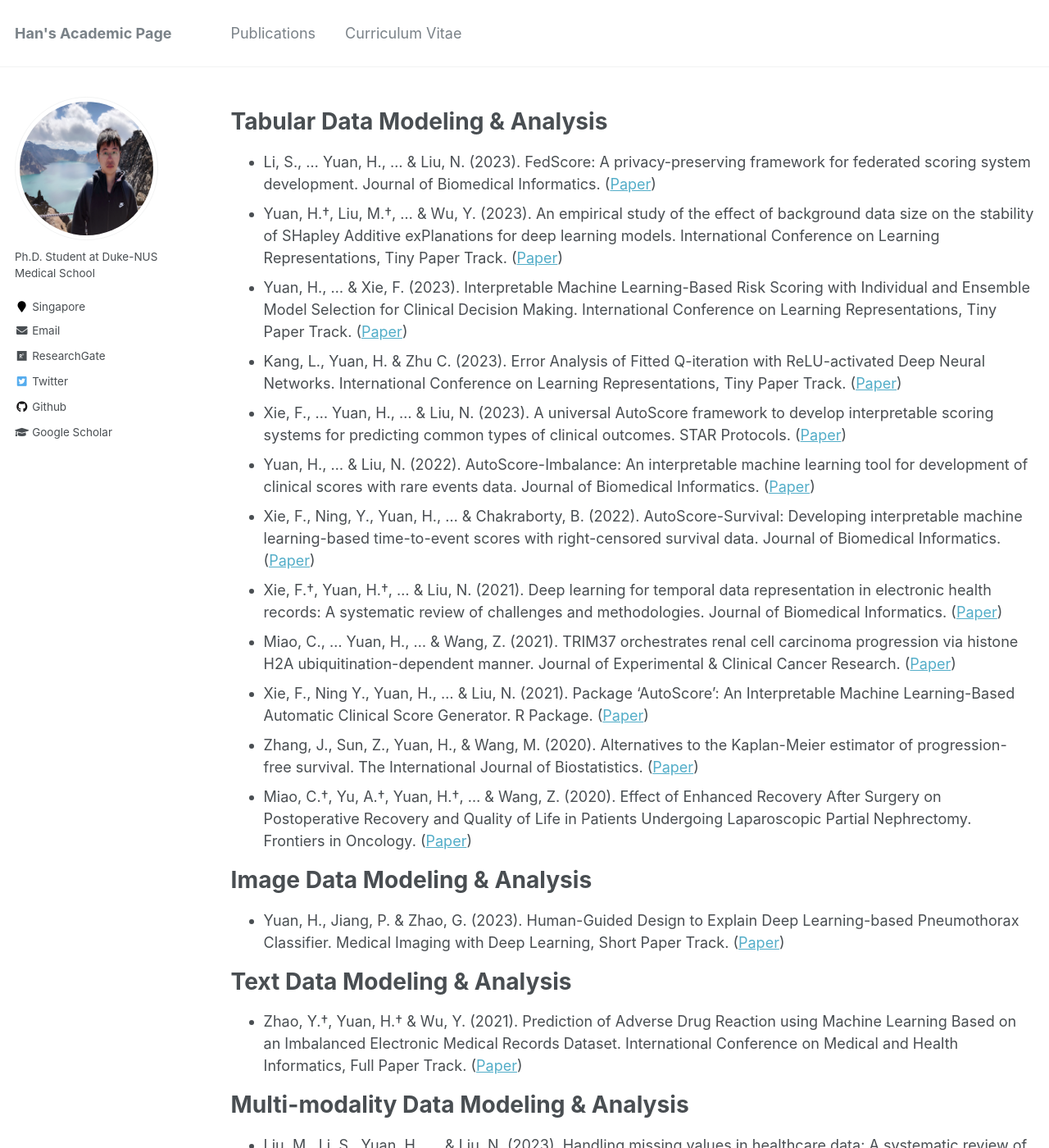
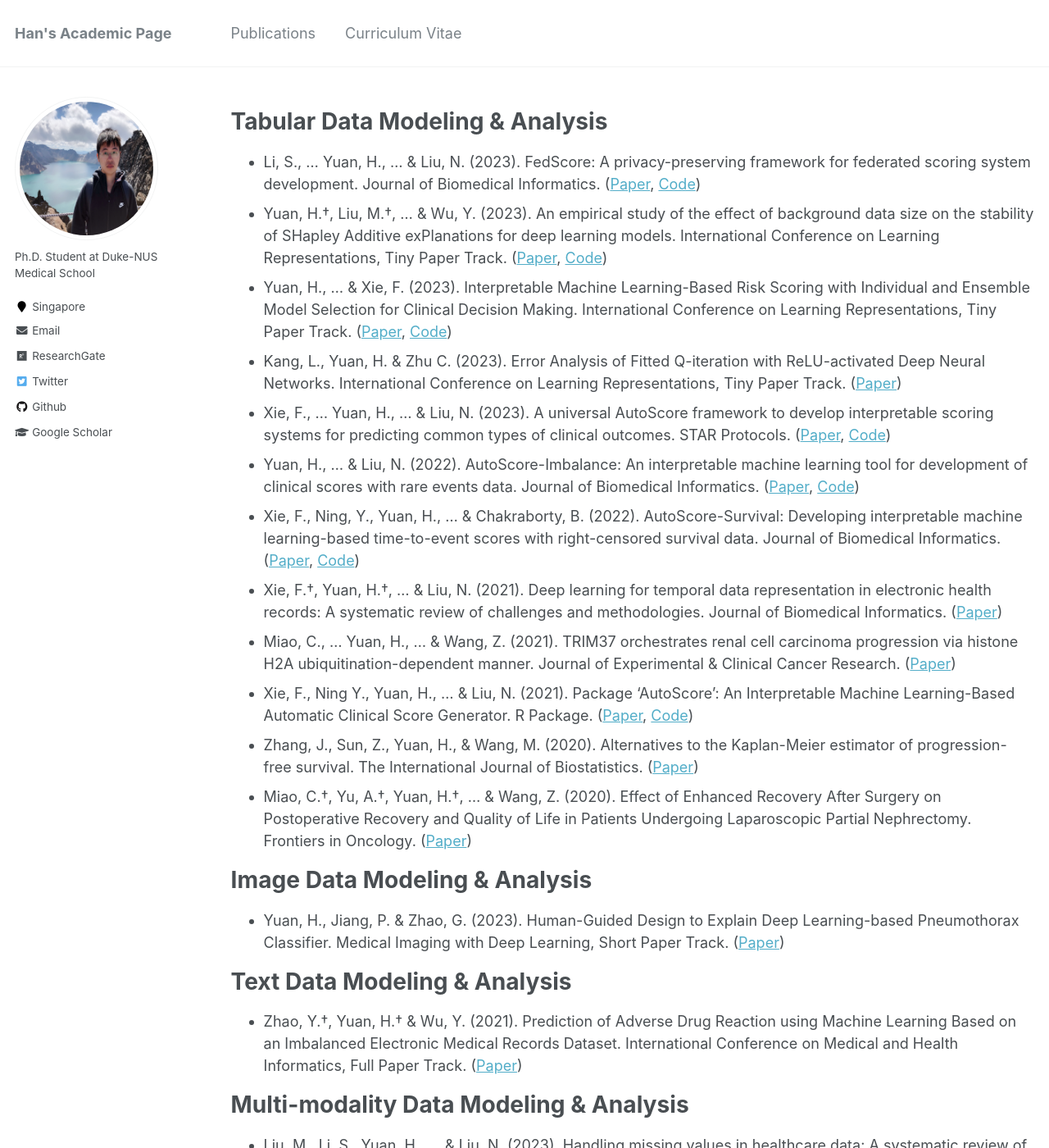
Before and after one commit to Han-Yuan-Med/Han-Yuan-Med.github.io, a Jekyll site: the page built from _pages/publications.md, in a window 1280 px wide and 1400 px high. Shown: the whole window at 82% size. Built offline with Jekyll 4.4.1, drawn with Linux system fonts in a browser that asks for light colours.

Commit message:
Update publications.md

```diff
--- a/_pages/publications.md
+++ b/_pages/publications.md
@@ -5,16 +5,16 @@ permalink: /publications/
 author_profile: true
 ---
 # Tabular Data Modeling & Analysis
-* Li, S., ... Yuan, H., ... & Liu, N. (2023). FedScore: A privacy-preserving framework for federated scoring system development. Journal of Biomedical Informatics. ([Paper](http://han-yuan-med.github.io/files/FedScore A Privacy-Preserving Framework for Federated Scoring System Development.pdf))
-* Yuan, H.†, Liu, M.†, … & Wu, Y. (2023). An empirical study of the effect of background data size on the stability of SHapley Additive exPlanations for deep learning models. International Conference on Learning Representations, Tiny Paper Track. ([Paper]('http://han-yuan-med.github.io/files/An empirical study of the effect of background data size on the stability of SHapley Additive exPlanations (SHAP) for deep learning models.pdf))
-* Yuan, H., … & Xie, F. (2023). Interpretable Machine Learning-Based Risk Scoring with Individual and Ensemble Model Selection for Clinical Decision Making. International Conference on Learning Representations, Tiny Paper Track. ([Paper](http://han-yuan-med.github.io/files/Interpretable Machine Learning-Based Risk Scoring with Individual and Ensemble Model Selection for Clinical Decision Making.pdf))
+* Li, S., ... Yuan, H., ... & Liu, N. (2023). FedScore: A privacy-preserving framework for federated scoring system development. Journal of Biomedical Informatics. ([Paper](http://han-yuan-med.github.io/files/FedScore A Privacy-Preserving Framework for Federated Scoring System Development.pdf), [Code](https://github.com/nliulab/FedScore))
+* Yuan, H.†, Liu, M.†, … & Wu, Y. (2023). An empirical study of the effect of background data size on the stability of SHapley Additive exPlanations for deep learning models. International Conference on Learning Representations, Tiny Paper Track. ([Paper]('http://han-yuan-med.github.io/files/An empirical study of the effect of background data size on the stability of SHapley Additive exPlanations (SHAP) for deep learning models.pdf), [Code](https://github.com/Han-Yuan-Med/shap-bg-size))
+* Yuan, H., … & Xie, F. (2023). Interpretable Machine Learning-Based Risk Scoring with Individual and Ensemble Model Selection for Clinical Decision Making. International Conference on Learning Representations, Tiny Paper Track. ([Paper](http://han-yuan-med.github.io/files/Interpretable Machine Learning-Based Risk Scoring with Individual and Ensemble Model Selection for Clinical Decision Making.pdf), [Code](https://github.com/Han-Yuan-Med/comparison))
 * Kang, L., Yuan, H. & Zhu C. (2023). Error Analysis of Fitted Q-iteration with ReLU-activated Deep Neural Networks. International Conference on Learning Representations, Tiny Paper Track. ([Paper](http://han-yuan-med.github.io/files/Error Analysis of Fitted Q-iteration with ReLU-Activated Deep Neural Networks.pdf))
-* Xie, F., ... Yuan, H., ... & Liu, N. (2023). A universal AutoScore framework to develop interpretable scoring systems for predicting common types of clinical outcomes. STAR Protocols. ([Paper](http://han-yuan-med.github.io/files/A universal AutoScore framework to develop interpretable scoring systems for predicting common types of clinical outcomes.pdf))
-* Yuan, H., ... & Liu, N. (2022). AutoScore-Imbalance: An interpretable machine learning tool for development of clinical scores with rare events data. Journal of Biomedical Informatics. ([Paper](http://han-yuan-med.github.io/files/AutoScore-Imbalance An interpretable machine learning tool for development of clinical scores with rare events data.pdf))
-* Xie, F., Ning, Y., Yuan, H., ... & Chakraborty, B. (2022). AutoScore-Survival: Developing interpretable machine learning-based time-to-event scores with right-censored survival data. Journal of Biomedical Informatics. ([Paper](http://han-yuan-med.github.io/files/AutoScore-Survival Developing interpretable machine learning-based time-to-event scores with right-censored survival data.pdf))
+* Xie, F., ... Yuan, H., ... & Liu, N. (2023). A universal AutoScore framework to develop interpretable scoring systems for predicting common types of clinical outcomes. STAR Protocols. ([Paper](http://han-yuan-med.github.io/files/A universal AutoScore framework to develop interpretable scoring systems for predicting common types of clinical outcomes.pdf), [Code](https://github.com/nliulab/AutoScore))
+* Yuan, H., ... & Liu, N. (2022). AutoScore-Imbalance: An interpretable machine learning tool for development of clinical scores with rare events data. Journal of Biomedical Informatics. ([Paper](http://han-yuan-med.github.io/files/AutoScore-Imbalance An interpretable machine learning tool for development of clinical scores with rare events data.pdf), [Code](https://github.com/nliulab/AutoScore-Imbalance))
+* Xie, F., Ning, Y., Yuan, H., ... & Chakraborty, B. (2022). AutoScore-Survival: Developing interpretable machine learning-based time-to-event scores with right-censored survival data. Journal of Biomedical Informatics. ([Paper](http://han-yuan-med.github.io/files/AutoScore-Survival Developing interpretable machine learning-based time-to-event scores with right-censored survival data.pdf), [Code](https://github.com/nliulab/AutoScore-Survival))
 * Xie, F.†, Yuan, H.†, ... & Liu, N. (2021). Deep learning for temporal data representation in electronic health records: A systematic review of challenges and methodologies. Journal of Biomedical Informatics. ([Paper](http://han-yuan-med.github.io/files/Deep learning for temporal data representation in electronic health records A systematic review of challenges and methodologies.pdf))
 * Miao, C., ... Yuan, H., ... & Wang, Z. (2021). TRIM37 orchestrates renal cell carcinoma progression via histone H2A ubiquitination-dependent manner. Journal of Experimental & Clinical Cancer Research. ([Paper](http://han-yuan-med.github.io/files/TRIM37 orchestrates renal cell carcinoma progression via histone h2a ubiquitination-dependent manner.pdf))
-* Xie, F., Ning Y., Yuan, H., ... & Liu, N. (2021). Package 'AutoScore': An Interpretable Machine Learning-Based Automatic Clinical Score Generator. R Package. ([Paper](http://han-yuan-med.github.io/files/Package AutoScore.pdf))
+* Xie, F., Ning Y., Yuan, H., ... & Liu, N. (2021). Package 'AutoScore': An Interpretable Machine Learning-Based Automatic Clinical Score Generator. R Package. ([Paper](http://han-yuan-med.github.io/files/Package AutoScore.pdf), [Code](https://github.com/nliulab/AutoScore))
 * Zhang, J., Sun, Z., Yuan, H., & Wang, M. (2020). Alternatives to the Kaplan-Meier estimator of progression-free survival. The International Journal of Biostatistics. ([Paper](http://han-yuan-med.github.io/files/Alternatives to the Kaplan–Meier estimator of progression-free survival.pdf))
 * Miao, C.†, Yu, A.†, Yuan, H.†, ... & Wang, Z. (2020). Effect of Enhanced Recovery After Surgery on Postoperative Recovery and Quality of Life in Patients Undergoing Laparoscopic Partial Nephrectomy. Frontiers in Oncology. ([Paper](http://han-yuan-med.github.io/files/Effect of Enhanced Recovery After Surgery on Postoperative Recovery and Quality of Life in Patients Undergoing Laparoscopic Partial Nephrectomy.pdf))
 
```
